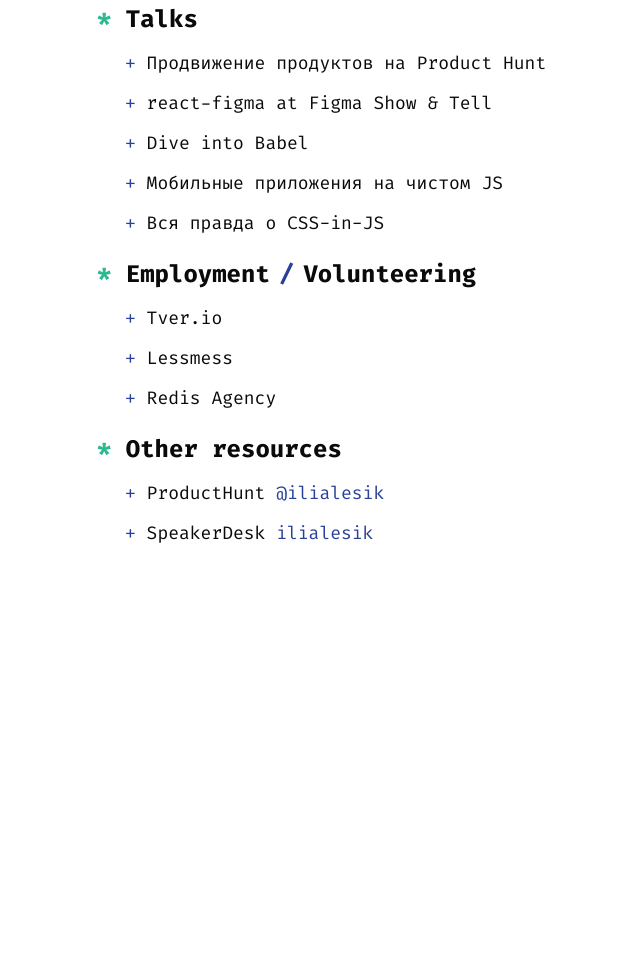
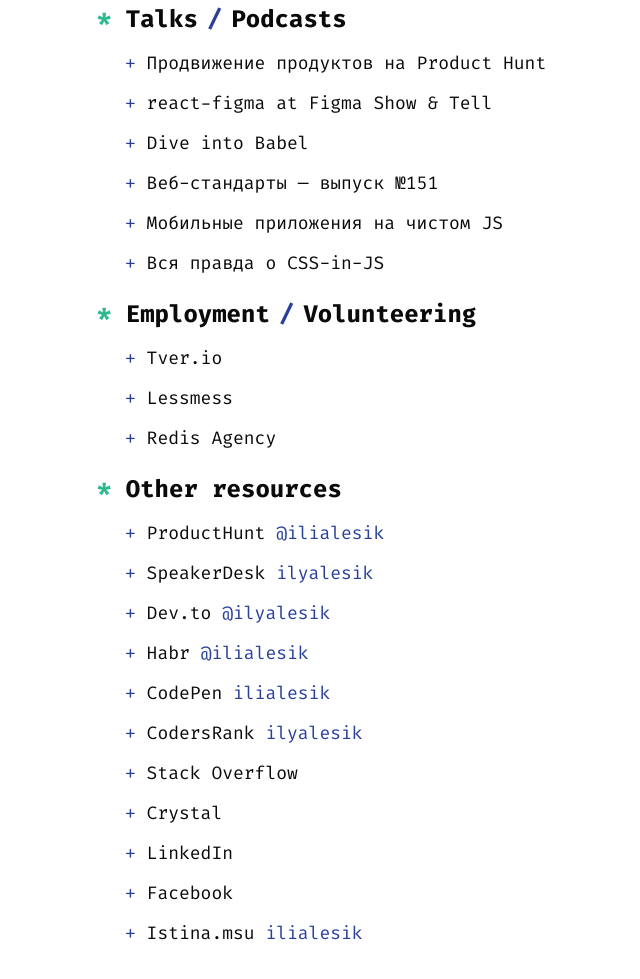
Before and after one commit to ilyalesik/lesik-dev, a website built with Parcel: page src/index.html in a window 1280 px wide. Shown: the part 985-1964 px from the top of the page, without its empty margins (51-691 px from the left). Before the commit the page ends 1610 px from the top, so only its background shows below. Built offline with nearby package versions, Linux system fonts and the light colour scheme.

Commit message:
Add extra links

```diff
--- a/src/index.html
+++ b/src/index.html
@@ -84,7 +84,7 @@
                         </li>
                     </ul>
                 </li>
-                <li>Talks
+                <li>Talks<span class="md-list__splash-separator">/</span>Podcasts
                     <ul>
                         <li>
                             <a target="_blank" href="https://speakerdeck.com/ilyalesik/prodvizhieniie-produktov-na-product-hunt" class="md-list__link">Продвижение продуктов на Product Hunt</a>
@@ -94,6 +94,9 @@
                         </li>
                         <li>
                             <a target="_blank" href="https://www.youtube.com/watch?v=0EJTApFVB7Y" class="md-list__link">Dive into Babel</a>
+                        </li>
+                        <li>
+                            <a target="_blank" href="https://www.youtube.com/watch?v=U8oc5V9rAjQ" class="md-list__link">Веб-стандарты — выпуск №151</a>
                         </li>
                         <li>
                             <a target="_blank" href="https://www.youtube.com/watch?v=SO0SCegbQjM" class="md-list__link">Мобильные приложения на чистом JS</a>
@@ -122,7 +125,34 @@
                             ProductHunt <a target="_blank" href="https://www.producthunt.com/@ilialesik" class="md-list__link"><span class="md-list__hint">@ilialesik</span></a>
                         </li>
                         <li>
-                            SpeakerDesk <a target="_blank" href="https://speakerdeck.com/ilyalesik" class="md-list__link"><span class="md-list__hint">ilialesik</span></a>
+                            SpeakerDesk <a target="_blank" href="https://speakerdeck.com/ilyalesik" class="md-list__link"><span class="md-list__hint">ilyalesik</span></a>
+                        </li>
+                        <li>
+                            Dev.to <a target="_blank" href="https://dev.to/ilyalesik" class="md-list__link"><span class="md-list__hint">@ilyalesik</span></a>
+                        </li>
+                        <li>
+                            Habr <a target="_blank" href="https://habr.com/ru/users/ilialesik/" class="md-list__link"><span class="md-list__hint">@ilialesik</span></a>
+                        </li>
+                        <li>
+                            CodePen <a target="_blank" href="https://codepen.io/ilialesik/" class="md-list__link"><span class="md-list__hint">ilialesik</span></a>
+                        </li>
+                        <li>
+                            CodersRank <a target="_blank" href="https://profile.codersrank.io/user/ilyalesik" class="md-list__link"><span class="md-list__hint">ilyalesik</span></a>
+                        </li>
+                        <li>
+                            <a target="_blank" href="https://stackoverflow.com/users/1773240/ilya-lesik" class="md-list__link">Stack Overflow</a>
+                        </li>
+                        <li>
+                            <a target="_blank" href="https://www.crystalknows.com/p/ce1ff007-068e-4cfd-875f-c29d22112ac0" class="md-list__link">Crystal</a>
+                        </li>
+                        <li>
+                            <a target="_blank" href="https://www.linkedin.com/in/ilya-lesik-0a077454/" class="md-list__link">LinkedIn</a>
+                        </li>
+                        <li>
+                            <a target="_blank" href="https://www.facebook.com/profile.php?id=100017802728147" class="md-list__link">Facebook</a>
+                        </li>
+                        <li>
+                            Istina.msu <a target="_blank" href="https://istina.msu.ru/profile/ilialesik/" class="md-list__link"><span class="md-list__hint">ilialesik</span></a>
                         </li>
                     </ul>
                 </li>
```
